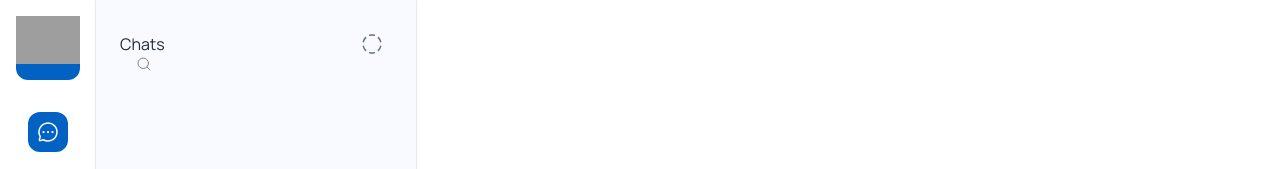
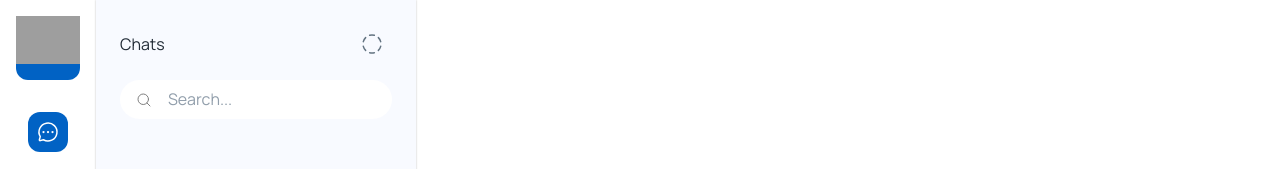
Before and after one commit to rohan-tech-negi/Chat-App, a React (Create React App) app: page /app in a window 1280 px wide. Shown: the top 169 px of the page. Built offline with nearby package versions, Linux system fonts and the light colour scheme; grey boxes are pictures that could not be loaded.

Commit message:
creating the search bar

```diff
--- a/src/pages/dashboard/Chats.js
+++ b/src/pages/dashboard/Chats.js
@@ -33,7 +33,7 @@ const StyledInputBase = styled(InputBase)(({theme}) => ({
 const Chats = () => {
   return (
     <Box sx={{position: "relative", height:"100%", width: 320, backgroundColor: "#F8FAFF", boxShadow:"0px 0px 2px rgba(0, 0, 0, 0.25)"}}>
-      <Stack p={3}>
+      <Stack p={3} spacing={2}>
 <Stack direction="row" alignItems={"center"} justifyContent="space-between">
             <Typography>
                 Chats
@@ -48,6 +48,7 @@ const Chats = () => {
               <MagnifyingGlass color='gray' ></MagnifyingGlass>
 
             </SearchIconWrapper>
+            <StyledInputBase placeholder='Search...' inputProps={{'aria-label': "search"}}></StyledInputBase>
           </Search>
         </Stack>
 
```
